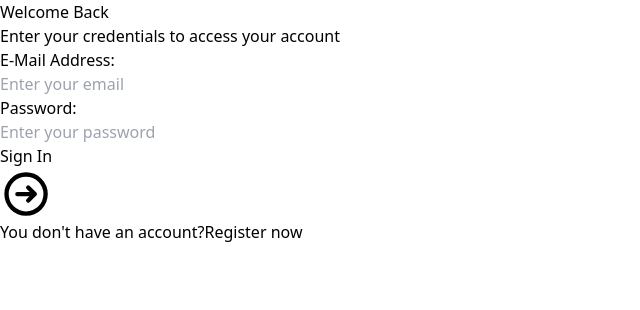
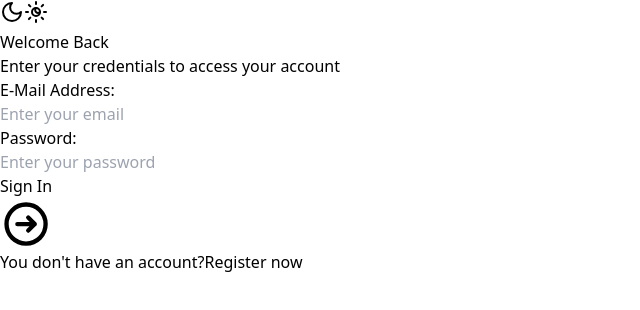
Before and after one commit to opm-realtime-project/fullstack, a React (Vite) app in the folder client/: page /login in a window 1280 px wide. Shown: the top 310 px of the page, without its empty margins (0-640 px from the left). Built offline with nearby package versions, Linux system fonts and the light colour scheme; no server answers.

Commit message:
feat: useContext

```diff
--- a/client/package.json
+++ b/client/package.json
@@ -11,6 +11,7 @@
   },
   "dependencies": {
     "axios": "^1.6.8",
+    "classnames": "^2.5.1",
     "install": "^0.13.0",
     "npm": "^10.5.0",
     "react": "^18.2.0",
--- a/client/src/components/Form.jsx
+++ b/client/src/components/Form.jsx
@@ -2,8 +2,17 @@ import { useState } from "react";
 import { Link, useNavigate } from "react-router-dom";
 import swal from "sweetalert2";
 import axios from "axios";
+import { useContext } from "react";
+import { ThemeContext } from "../context/ThemeContext";
 
 function Form() {
+  const { theme, setCurrentTheme, currentTheme } = useContext(ThemeContext);
+  const bgClassName = theme[currentTheme].bgColor;
+  const textColor = theme[currentTheme].textColor;
+
+  // console.log(setCurrentTheme);
+  // console.log(currentTheme);
+  // console.log(bgClassName);
   const [input, setInput] = useState({
     email: "",
     password: "",
@@ -51,7 +60,7 @@ function Form() {
   };
 
   return (
-    <>
+    <div>
       {/* component */}
       <meta charSet="UTF-8" />
       <meta httpEquiv="X-UA-Compatible" content="IE=edge" />
@@ -62,7 +71,8 @@ function Form() {
         integrity="sha384-DyZ88mC6Up2uqS4h/KRgHuoeGwBcD4Ng9SiP4dIRy0EXTlnuz47vAwmeGwVChigm"
         crossOrigin="anonymous"
       />
-      <div className="min-h-screen flex flex-col items-center justify-center bg-gray-100">
+      <div
+        className={`min-h-screen flex flex-col items-center justify-center ${bgClassName}`}>
         <div
           className="
     flex flex-col
@@ -77,6 +87,57 @@ function Form() {
     w-50
     max-w-md
   ">
+          <div
+            onClick={() => {
+              setCurrentTheme(currentTheme === "dark" ? "light" : "dark");
+            }}>
+            <button
+              type="button"
+              className="hs-dark-mode-active:hidden hs-dark-mode group flex items-center text-gray-600 hover:text-blue-600 font-medium dark:text-gray-400 dark:hover:text-gray-500"
+              data-hs-theme-click-value="dark">
+              <svg
+                className="flex-shrink-0 size-4"
+                xmlns="http://www.w3.org/2000/svg"
+                width={24}
+                height={24}
+                viewBox="0 0 24 24"
+                fill="none"
+                stroke="currentColor"
+                strokeWidth={2}
+                strokeLinecap="round"
+                strokeLinejoin="round">
+                <path d="M12 3a6 6 0 0 0 9 9 9 9 0 1 1-9-9Z" />
+              </svg>
+            </button>
+            <button
+              type="button"
+              className="hs-dark-mode-active:block hidden hs-dark-mode group items-center text-gray-600 hover:text-blue-600 font-medium dark:text-gray-400 dark:hover:text-gray-500"
+              data-hs-theme-click-value="light">
+              <svg
+                className="flex-shrink-0 size-4"
+                xmlns="http://www.w3.org/2000/svg"
+                width={24}
+                height={24}
+                viewBox="0 0 24 24"
+                fill="none"
+                stroke="currentColor"
+                strokeWidth={2}
+                strokeLinecap="round"
+                strokeLinejoin="round">
+                <circle cx={12} cy={12} r={4} />
+                <path d="M12 8a2 2 0 1 0 4 4" />
+                <path d="M12 2v2" />
+                <path d="M12 20v2" />
+                <path d="m4.93 4.93 1.41 1.41" />
+                <path d="m17.66 17.66 1.41 1.41" />
+                <path d="M2 12h2" />
+                <path d="M20 12h2" />
+                <path d="m6.34 17.66-1.41 1.41" />
+                <path d="m19.07 4.93-1.41 1.41" />
+              </svg>
+            </button>
+          </div>
+
           <div className="font-medium self-center text-xl sm:text-3xl text-gray-800">
             Welcome Back
           </div>
@@ -218,7 +279,9 @@ function Form() {
       font-medium
       text-xs text-center
     ">
-            <span className="ml-2">You don't have an account?</span>
+            <span className={`ml-2 ${textColor}`}>
+              You don't have an account?
+            </span>
           </a>
           <Link
             to={"/register"}
@@ -228,7 +291,7 @@ function Form() {
           </Link>
         </div>
       </div>
-    </>
+    </div>
   );
 }
 
--- /dev/null
+++ b/client/src/context/ThemeContext.jsx
@@ -0,0 +1,39 @@
+import { createContext, useState } from "react";
+
+export const ThemeContext = createContext({
+  currentTheme: "light",
+
+  theme: {
+    light: {
+      bgColor: "bg-gray-300",
+      textColor: "text-black"
+    },
+    dark: {
+      bgColor: "bg-black",
+      textColor: "text-white"
+    },
+  },
+});
+
+export default function ThemeProvider({ children }) {
+  let [currentTheme, setCurrentTheme] = useState("light");
+  return (
+    <ThemeContext.Provider
+      value={{
+        currentTheme,
+        setCurrentTheme,
+        theme: {
+          light: {
+            bgColor: "bg-gray-300",
+            textColor: "text-black"
+          },
+          dark: {
+            bgColor: "bg-black",
+            textColor: "text-white"
+          },
+        },
+      }}>
+      {children}
+    </ThemeContext.Provider>
+  );
+}
--- a/client/src/pages/Home.jsx
+++ b/client/src/pages/Home.jsx
@@ -1,6 +1,8 @@
 import Container from "../components/container/container";
 import { useEffect, useState } from "react";
 import socket from "../socket.js";
+import { useContext } from "react";
+import { ThemeContext } from "../context/ThemeContext.jsx";
 
 function Home() {
   const [users, setUsers] = useState([]);
@@ -92,7 +94,8 @@ function Home() {
             </div>
           </div>
           <div className="flex flex-col flex-auto h-full p-6 w-3/4">
-            <div className="flex flex-col flex-auto flex-shrink-0 rounded-2xl bg-gray-100 h-full p-4">
+            <div
+              className={`flex flex-col flex-auto flex-shrink-0 rounded-2xl bg-gray-100 h-full p-4`}>
               <div className="flex flex-col h-full overflow-x-auto mb-4">
                 <div className="flex flex-col h-full">
                   <div className="grid grid-cols-12 gap-y-2">
```
Also changed, not shown: client/src/App.jsx (+14 -7 lines), client/src/pages/LoginPage.jsx (+8 -8 lines), 1 other file (tests, documents, lock files or other folders).
